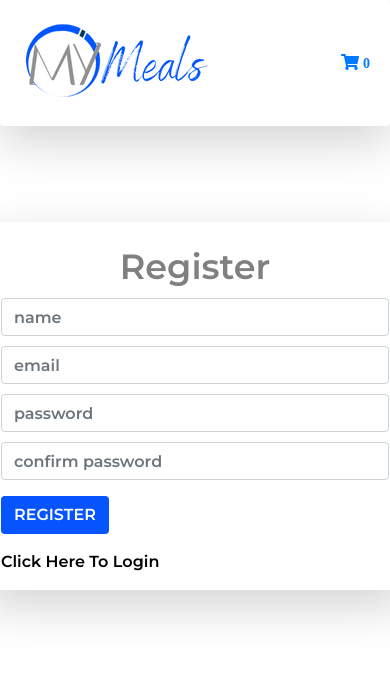
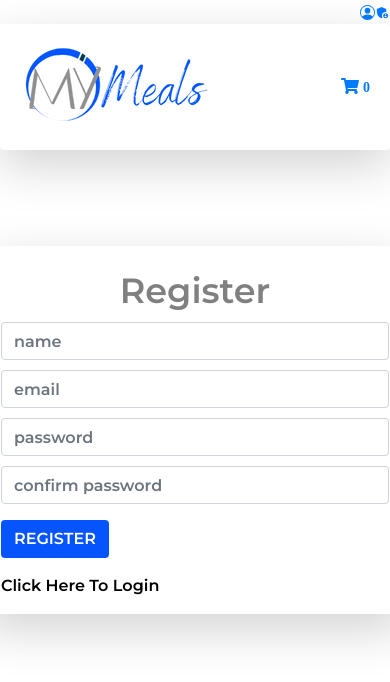
Before and after one commit to RobertBehm/my-meals-client, a React (Create React App) app: page /register in a window 390 px wide. Shown: the top 682 px of the page. Built offline with nearby package versions, Linux system fonts and the light colour scheme.

Commit message:
testing mobile features

```diff
--- a/package.json
+++ b/package.json
@@ -16,6 +16,7 @@
     "react": "^17.0.2",
     "react-bootstrap": "^1.5.2",
     "react-dom": "^17.0.2",
+    "react-icons": "^4.4.0",
     "react-is": "^18.0.0",
     "react-redux": "^7.2.3",
     "react-router-dom": "^5.2.0",
--- a/src/App.js
+++ b/src/App.js
@@ -3,8 +3,10 @@ import "bootstrap";
 import "./App.css";
 import { BrowserRouter, Route } from "react-router-dom";
 import Spinner from "./components/Spinner";
+import Hidden from "@material-ui/core/Hidden";
 
 import Navbar from "./components/Navbar";
+import PreNav from "./components/preNav";
 
 const Homescreen = lazy(() => import("./screens/Homescreen"));
 const Cartscreen = lazy(() => import("./screens/Cartscreen"));
@@ -19,6 +21,9 @@ const Cancelled = lazy(() => import("./screens/Cancelled"));
 function App() {
   return (
     <div className="App">
+      <Hidden smUp>
+        <PreNav />
+      </Hidden>
       <Navbar />
 
       <Suspense fallback={<Spinner />}>
--- /dev/null
+++ b/src/components/preNav.js
@@ -0,0 +1,28 @@
+import styled from "styled-components";
+import { BsPersonCircle } from "react-icons/bs";
+import { MdAdminPanelSettings } from "react-icons/md";
+
+const StyledWrapper = styled.div`
+  background: "#0554fe";
+  display: flex;
+  flex-direction: row;
+  justify-content: flex-end;
+
+  p {
+    margin: 1rem;
+  }
+`;
+
+const preNav = () => {
+  return (
+    <StyledWrapper>
+      <a href="/login">
+        <BsPersonCircle size={15} />
+      </a>
+      <a href="/admin">
+        <MdAdminPanelSettings size={15} />
+      </a>
+    </StyledWrapper>
+  );
+};
+export default preNav;
--- a/src/index.css
+++ b/src/index.css
@@ -33,7 +33,7 @@ h1 {
 .btn {
   background-color: #0554fe !important;
   color: white !important;
-  box-shadow: none !important !
+  box-shadow: none !important;
 }
 
 .btn:hover {
@@ -191,3 +191,7 @@ h5 {
 span {
   font-size: 14px;
 }
+.table-style {
+  display: flex;
+  flex-direction: column;
+}
--- a/src/screens/Adminscreen.js
+++ b/src/screens/Adminscreen.js
@@ -2,6 +2,8 @@ import React, { useEffect } from "react";
 import { useSelector, useDispatch } from "react-redux";
 import { Route, Switch } from "react-router-dom";
 import { Link } from "react-router-dom";
+import Hidden from "@material-ui/core/Hidden";
+import styled from "styled-components";
 
 import Addmeal from "./Addmeal";
 import Editmeal from "./Editmeal";
@@ -30,33 +32,33 @@ export default function Adminscreen() {
         <div className="col-md-10">
           <h2 style={{ fontSize: "35px" }}>Admin Panel</h2>
 
-          <ul className="adminfunctions">
-            <li>
+          <StyledUL className="adminfunctions">
+            <StyledList>
               <Link to={"/admin/userslist"} style={{ color: "white" }}>
                 Users List
               </Link>
-            </li>
-            <li>
+            </StyledList>
+            <StyledList>
               <Link to={"/admin/mealslist"} style={{ color: "white" }}>
                 Meals List
               </Link>
-            </li>
-            <li>
+            </StyledList>
+            <StyledList>
               <Link to={"/admin/addmeal"} style={{ color: "white" }}>
                 Add Meal
               </Link>
-            </li>
-            <li>
+            </StyledList>
+            <StyledList>
               <Link to={"/admin/orderslist"} style={{ color: "white" }}>
                 Orders List
               </Link>
-            </li>
-            <li>
+            </StyledList>
+            <StyledList>
               <Link to={"/admin/customerslist"} style={{ color: "white" }}>
                 Cash Orders
               </Link>
-            </li>
-          </ul>
+            </StyledList>
+          </StyledUL>
 
           <Switch>
             <Route path="/admin" component={Userslist} exact />
@@ -76,3 +78,16 @@ export default function Adminscreen() {
     </div>
   );
 }
+
+const StyledUL = styled.ul`
+  @media (max-width: 768px) {
+    display: flex;
+    flex-direction: column;
+  }
+`;
+
+const StyledList = styled.li`
+  @media (max-width: 768px) {
+    margin: 0.5rem;
+  }
+`;
--- a/src/screens/Customerslist.js
+++ b/src/screens/Customerslist.js
@@ -1,8 +1,6 @@
 import React, { useEffect } from "react";
 import { useDispatch, useSelector } from "react-redux";
 import { deleteCustomer, getAllCustomers } from "../actions/customerAction";
-//import DeleteIcon from "@material-ui/icons/Delete";
-//import IconButton from "@material-ui/core/IconButton";
 
 export default function Customerslist() {
   const dispatch = useDispatch();
@@ -14,8 +12,8 @@ export default function Customerslist() {
   }, []);
 
   return (
-    <div>
-      <table className="table table-striped table-bordered table-responsive-sm">
+    <div className="table-responsive-sm">
+      <table className="table table-striped table-bordered">
         <thead>
           <tr>
             <th>Name</th>
--- a/src/screens/Mealslist.js
+++ b/src/screens/Mealslist.js
@@ -1,10 +1,12 @@
 import React, { useState, useEffect } from "react";
 import { useDispatch, useSelector } from "react-redux";
+import styled from "styled-components";
 import { Link } from "react-router-dom";
 import { deleteMeal, getAllMeals } from "../actions/mealActions";
 import Error from "../components/Error";
 import Filter from "../components/Filter";
 import Loading from "../components/Loading";
+import Hidden from "@material-ui/core/Hidden";
 
 export default function Mealslist() {
   const dispatch = useDispatch();
@@ -26,7 +28,9 @@ export default function Mealslist() {
           <tr>
             <th>Name</th>
             <th>Prices</th>
-            <th>Category</th>
+            <Hidden smDown>
+              <th>Category</th>
+            </Hidden>
             <th>Actions</th>
           </tr>
         </thead>
@@ -40,7 +44,9 @@ export default function Mealslist() {
                     Regular : {meal.prices[0]["regular"]} <br />
                     Large : {meal.prices[0]["large"]}
                   </td>
-                  <td>{meal.category}</td>
+                  <Hidden smDown>
+                    <td>{meal.category}</td>
+                  </Hidden>
                   <td>
                     <i
                       className="fa fa-trash m-1"
@@ -60,3 +66,5 @@ export default function Mealslist() {
     </div>
   );
 }
+
+const StyledWrapper = styled.div``;
```
Also changed, not shown: 1 other file (tests, documents, lock files or other folders).
